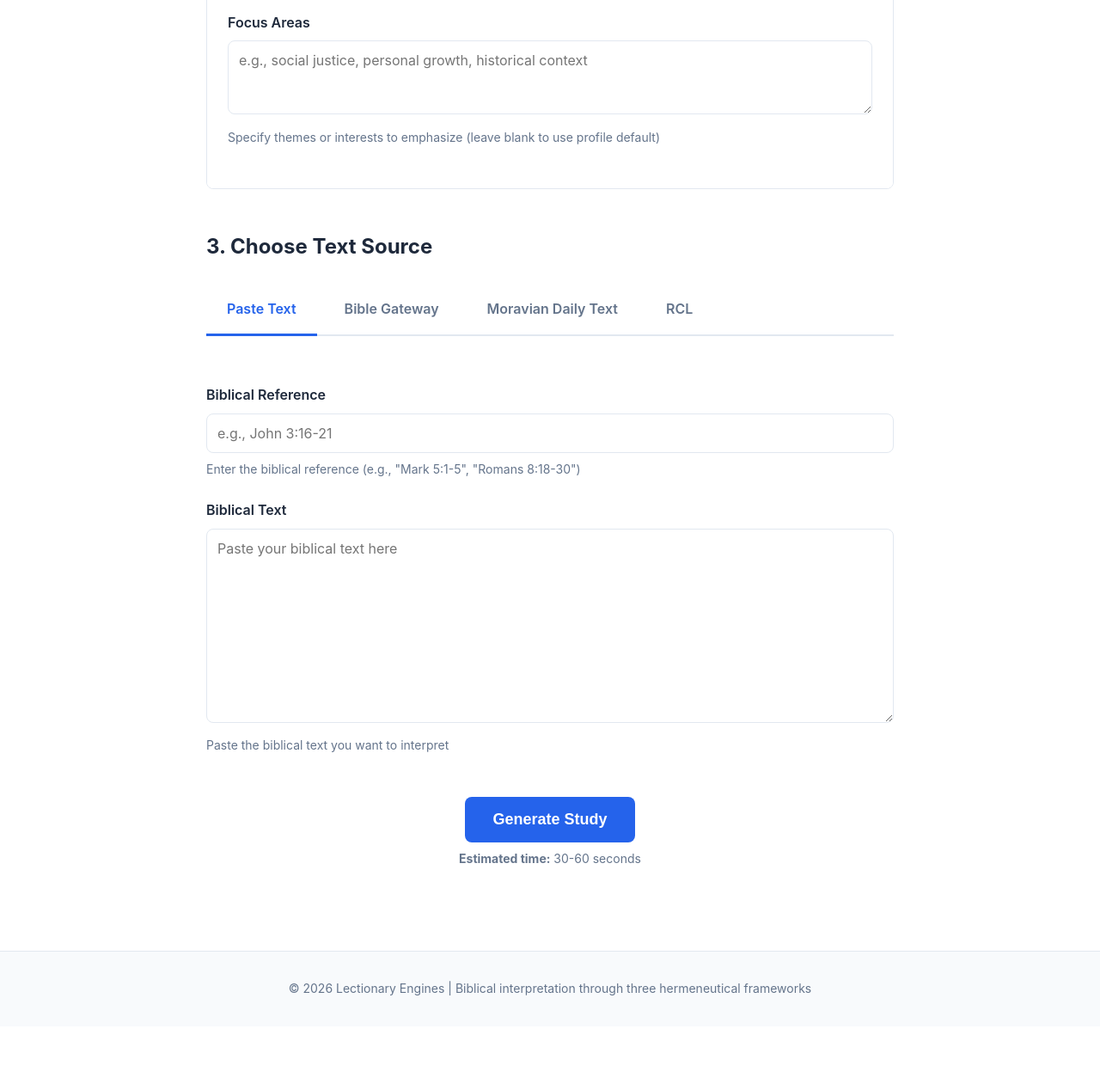
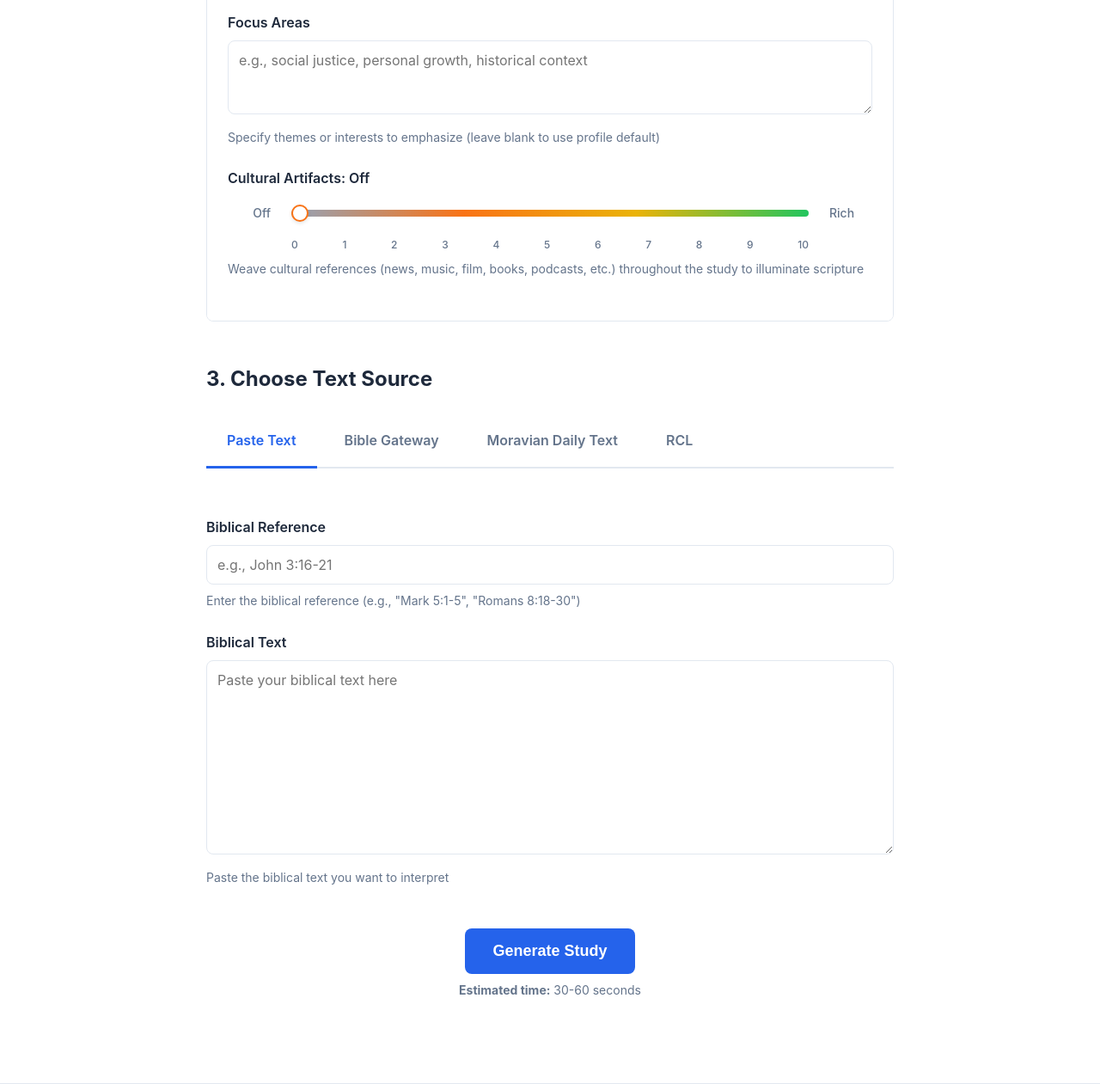
Before and after one commit to cdhtx/lectionary-engines, a FastAPI app: page /generate in a window 1280 px wide, after a click on "Customize for This Study". Shown: the part 1685-2946 px from the top of the page at 86% size. Before the commit the page ends 2843 px from the top, so only its background shows below. Run offline with FastAPI, Linux system fonts and the light colour scheme; data that the repository does not hold is empty; parts of the project's set-up code (start-up, migrations or seed data) failed here and were passed over.

Commit message:
Add Cultural Artifacts slider feature
- Add cultural_artifacts_level field to StudyPreferences (0-10 scale)
- Update protocol_builder.py with cultural artifacts injection
- Add slider to generate.html UI with Off/Occasional/Moderate/Rich labels
- Update studies.py route to handle cultural_artifacts_level
- Add CSS styling for artifacts slider

This feature allows users to control how many cultural references
(news, music, film, books, podcasts, etc.) are woven throughout
the study to illuminate scripture.

Co-Authored-By: Claude Opus 4.5 <noreply@anthropic.com>

```diff
--- a/web/routes/studies.py
+++ b/web/routes/studies.py
@@ -48,6 +48,7 @@ async def generate_study(
     custom_tone_level: Optional[int] = Form(None),
     custom_language_complexity: Optional[str] = Form(None),
     custom_focus_areas: Optional[str] = Form(None),
+    custom_cultural_artifacts_level: Optional[int] = Form(None),
     db: Session = Depends(get_db)
 ):
     """
@@ -95,6 +96,9 @@ async def generate_study(
                 if custom_focus_areas:
                     preferences.focus_areas = custom_focus_areas
                     custom_overrides['focus_areas'] = custom_focus_areas
+                if custom_cultural_artifacts_level is not None and custom_cultural_artifacts_level > 0:
+                    preferences.cultural_artifacts_level = custom_cultural_artifacts_level
+                    custom_overrides['cultural_artifacts_level'] = custom_cultural_artifacts_level
 
                 # Save custom overrides as JSON if any
                 if custom_overrides:
--- a/web/static/css/styles.css
+++ b/web/static/css/styles.css
@@ -990,3 +990,77 @@ footer p {
     color: var(--color-text-light);
     font-weight: 500;
 }
+
+/* Cultural Artifacts Slider */
+.artifacts-slider-container {
+    display: flex;
+    align-items: center;
+    gap: var(--space-md);
+    margin: var(--space-sm) 0;
+}
+
+.artifacts-label-left,
+.artifacts-label-right {
+    font-size: 0.875rem;
+    color: var(--color-text-light);
+    font-weight: 500;
+    min-width: 50px;
+}
+
+.artifacts-label-left {
+    text-align: right;
+}
+
+.artifacts-slider {
+    flex: 1;
+    height: 8px;
+    border-radius: var(--radius-sm);
+    background: linear-gradient(to right, #94a3b8, #f97316, #eab308, #22c55e);
+    outline: none;
+    -webkit-appearance: none;
+    appearance: none;
+}
+
+.artifacts-slider::-webkit-slider-thumb {
+    -webkit-appearance: none;
+    appearance: none;
+    width: 20px;
+    height: 20px;
+    border-radius: 50%;
+    background: white;
+    border: 2px solid #f97316;
+    cursor: pointer;
+    box-shadow: 0 2px 4px rgba(0, 0, 0, 0.1);
+}
+
+.artifacts-slider::-moz-range-thumb {
+    width: 20px;
+    height: 20px;
+    border-radius: 50%;
+    background: white;
+    border: 2px solid #f97316;
+    cursor: pointer;
+    box-shadow: 0 2px 4px rgba(0, 0, 0, 0.1);
+}
+
+.artifacts-slider:hover::-webkit-slider-thumb {
+    box-shadow: 0 2px 8px rgba(0, 0, 0, 0.2);
+}
+
+.artifacts-slider:hover::-moz-range-thumb {
+    box-shadow: 0 2px 8px rgba(0, 0, 0, 0.2);
+}
+
+.artifacts-scale {
+    display: flex;
+    justify-content: space-between;
+    margin-left: calc(50px + var(--space-md));
+    margin-right: calc(50px + var(--space-md));
+    margin-top: var(--space-xs);
+}
+
+.artifacts-scale span {
+    font-size: 0.75rem;
+    color: var(--color-text-light);
+    font-weight: 500;
+}
--- a/web/templates/generate.html
+++ b/web/templates/generate.html
@@ -131,6 +131,28 @@
                             class="form-textarea"
                             placeholder="e.g., social justice, personal growth, historical context"></textarea>
                         <p class="help-text">Specify themes or interests to emphasize (leave blank to use profile default)</p>
+                    </div>
+
+                    <div class="form-group">
+                        <label for="artifacts-slider">
+                            Cultural Artifacts: <span id="artifacts-label">Off</span>
+                        </label>
+                        <div class="artifacts-slider-container">
+                            <span class="artifacts-label-left">Off</span>
+                            <input
+                                type="range"
+                                id="artifacts-slider"
+                                name="custom_cultural_artifacts_level"
+                                min="0"
+                                max="10"
+                                value="0"
+                                class="artifacts-slider">
+                            <span class="artifacts-label-right">Rich</span>
+                        </div>
+                        <div class="artifacts-scale">
+                            <span>0</span><span>1</span><span>2</span><span>3</span><span>4</span><span>5</span><span>6</span><span>7</span><span>8</span><span>9</span><span>10</span>
+                        </div>
+                        <p class="help-text">Weave cultural references (news, music, film, books, podcasts, etc.) throughout the study to illuminate scripture</p>
                     </div>
                 </div>
             </details>
@@ -394,6 +416,33 @@ toneSlider.addEventListener('input', function() {
 updateToneLabel(toneSlider.value);
 
 // ============================================================================
+// Cultural Artifacts Slider
+// ============================================================================
+
+const artifactsSlider = document.getElementById('artifacts-slider');
+const artifactsLabel = document.getElementById('artifacts-label');
+
+function updateArtifactsLabel(value) {
+    const val = parseInt(value);
+    if (val === 0) {
+        artifactsLabel.textContent = 'Off';
+    } else if (val <= 3) {
+        artifactsLabel.textContent = `Occasional (${val})`;
+    } else if (val <= 6) {
+        artifactsLabel.textContent = `Moderate (${val})`;
+    } else {
+        artifactsLabel.textContent = `Rich (${val})`;
+    }
+}
+
+artifactsSlider.addEventListener('input', function() {
+    updateArtifactsLabel(this.value);
+});
+
+// Initialize artifacts label
+updateArtifactsLabel(artifactsSlider.value);
+
+// ============================================================================
 // Form Submission & Loading
 // ============================================================================
 
```
Also changed, not shown: lectionary_engines/preferences.py (+14 -2 lines), lectionary_engines/protocol_builder.py (+35 -0 lines).
